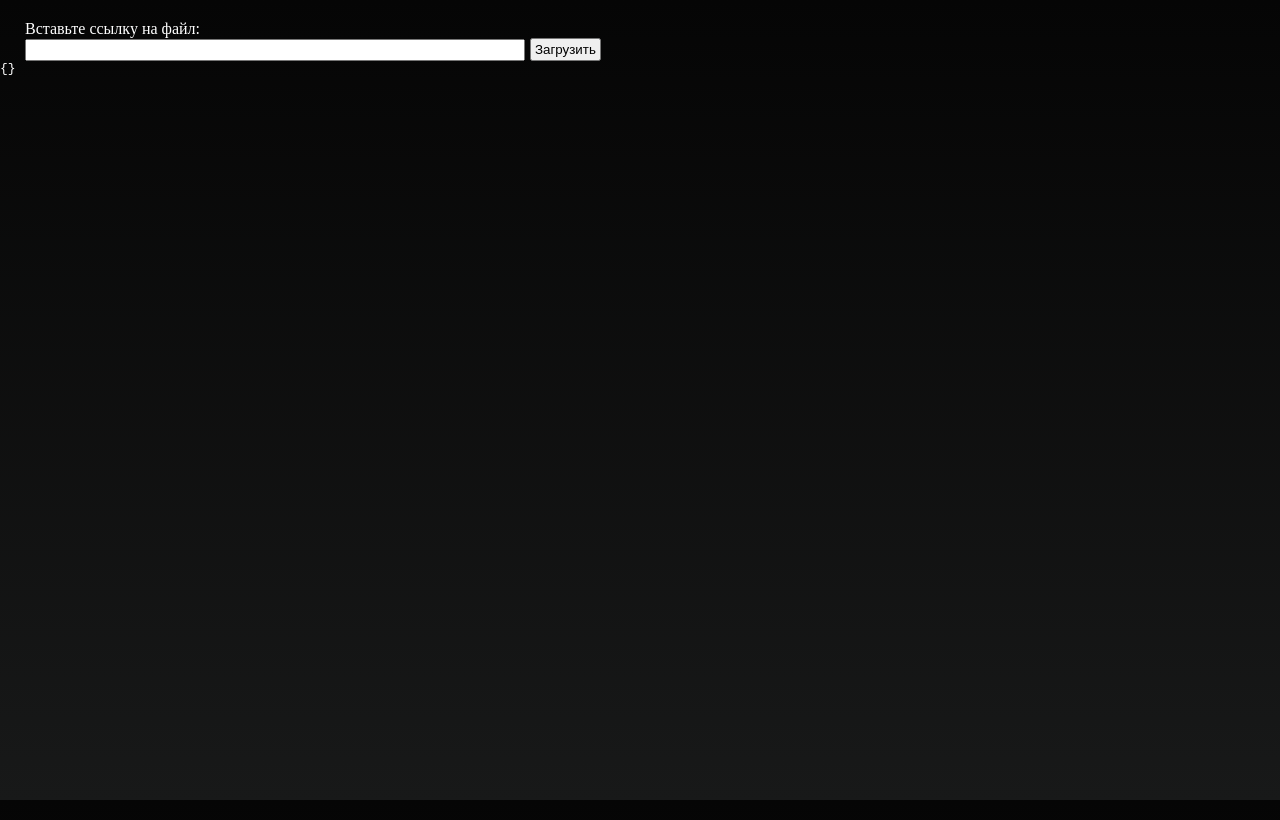
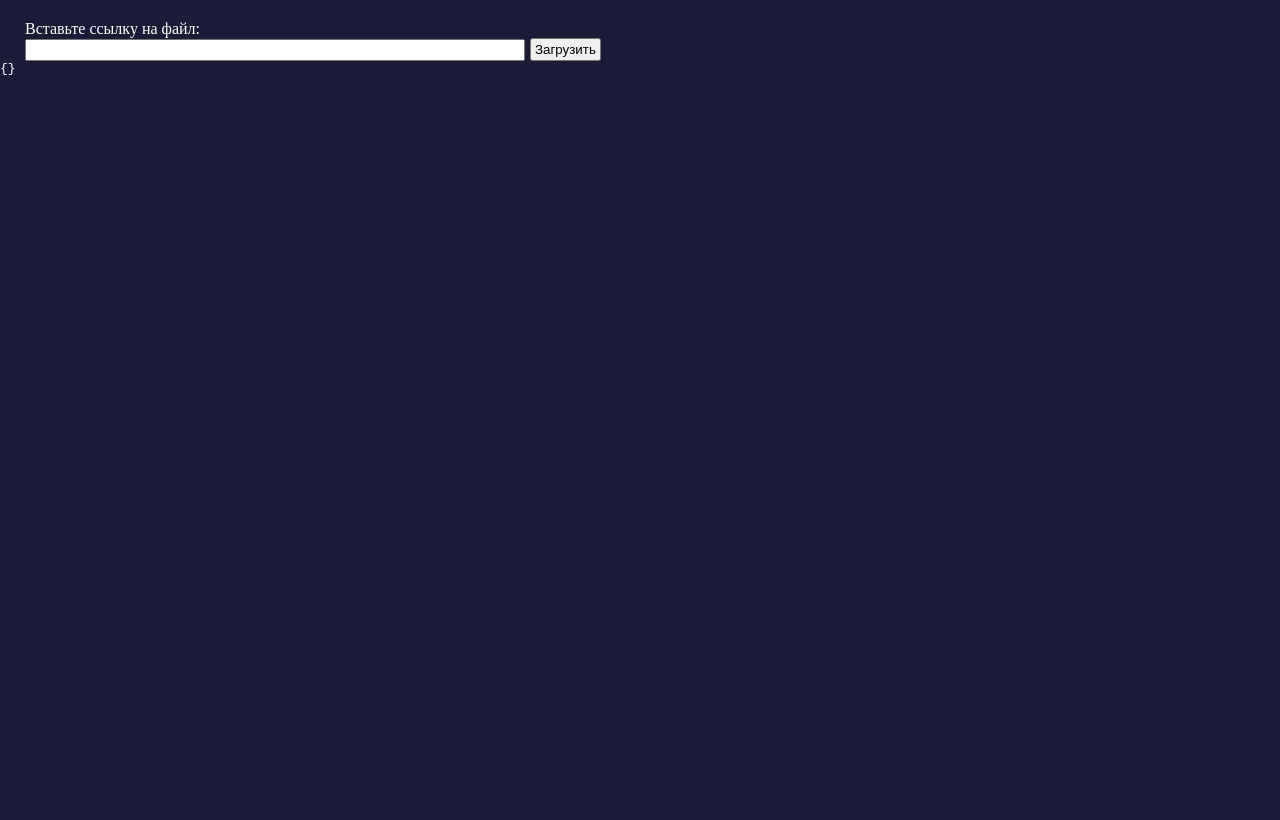
Before and after one commit to TheDanieLSh/Data-viewer, a Preact app in the folder Frontend/: page / in a window 1280 px wide. Built offline with nearby package versions, Linux system fonts and the light colour scheme.

Commit message:
Background color

```diff
--- a/Frontend/src/css/index.scss
+++ b/Frontend/src/css/index.scss
@@ -20,6 +20,11 @@ html {
 
 body {
     height: 100%;
-    background: linear-gradient(to bottom, rgba(5, 5, 5, 1) 0%, rgba(24, 25, 25, 1) 100%);
-    background-color: black;
+    background-color: #1B1B37;
+    // background-color: #090934;
+    // background-color: #16162c;
+    // background-color: #0c0c42;
+    // background-color: #1D1D49;
+    // background-color: #1e1e4e;
+
 }
```
Also changed, not shown: Frontend/src/main.jsx (line endings or trailing spaces).
